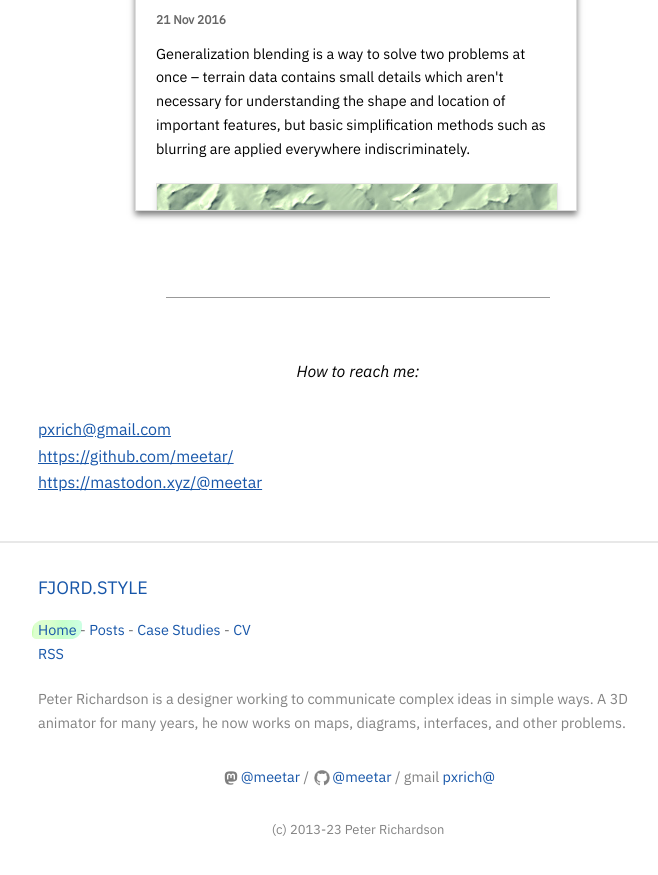
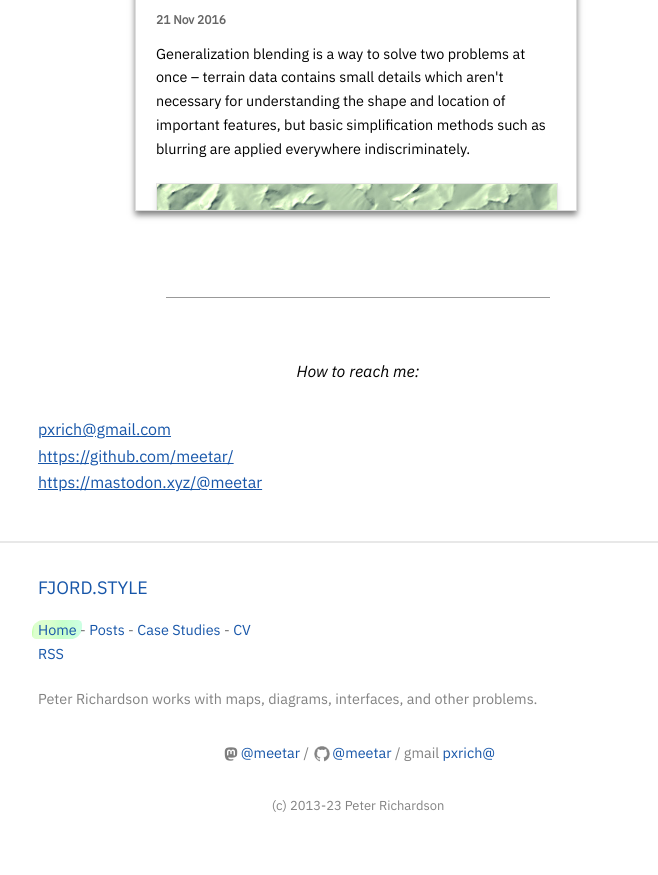
Before and after one commit to meetar/fjord.style, a Jekyll site: the page built from index.md, in a window 1280 px wide and 900 px high, scrolled down 2068 px. Shown: the top 875 px of the window, without its empty margins (282-940 px from the left). Built offline with Jekyll 4.4.1, drawn with Linux system fonts in a browser that asks for light colours.

Commit message:
update footer

```diff
--- a/_includes/footer.html
+++ b/_includes/footer.html
@@ -17,7 +17,7 @@
 
     </nav>
 
-    <p>Peter Richardson is a designer working to communicate complex ideas in simple ways. A&nbsp;3D animator for many years, he now works on maps, diagrams, interfaces, and other problems.</p>
+    <p>Peter Richardson works with maps, diagrams, interfaces, and other problems.</p>
 
 <div style="text-align:center">
   <p>{% include icon-mastodon.html username="meetar" %} / {% include icon-github.html username="meetar" %} / gmail&nbsp;<a target="_top" href="mailto:pxrich@gmail.com">pxrich@</a></p>
```
